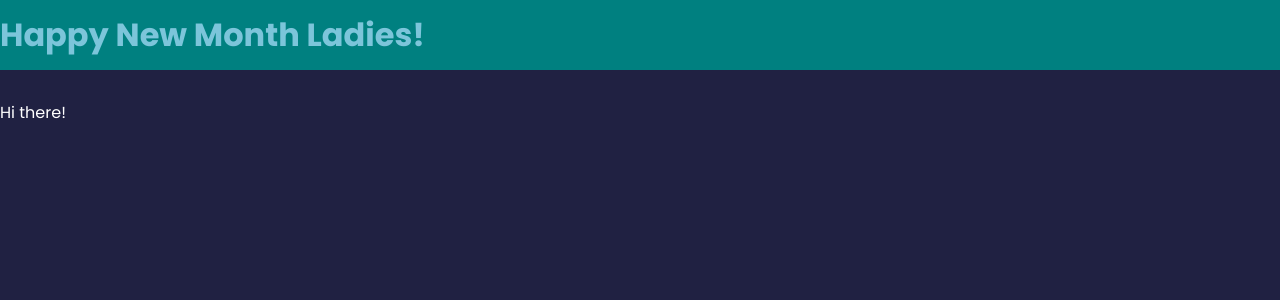
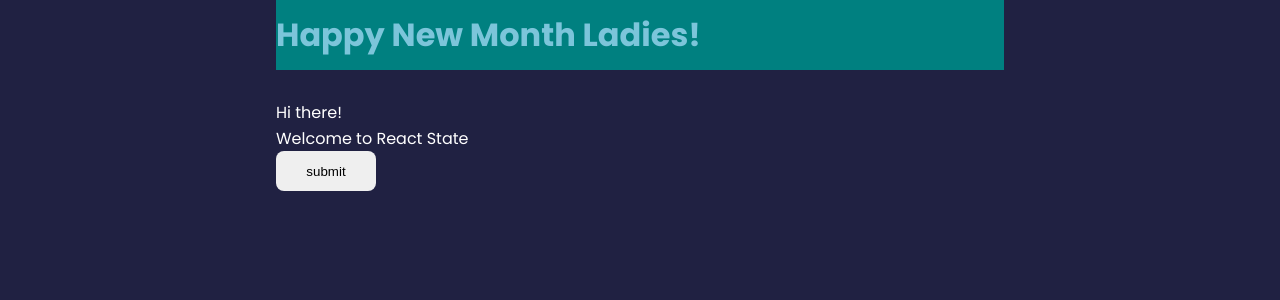
Before and after one commit to CodeLeom/react-introductory, a React (Create React App) app: page / in a window 1280 px wide. Shown: the top 300 px of the page. Built offline with nearby package versions, Linux system fonts and the light colour scheme.

Commit message:
updated the css

```diff
--- a/src/App.js
+++ b/src/App.js
@@ -1,14 +1,16 @@
 import Header from "./components/Header"
+import Example from "./components/Example"
 
 function App(){
 
     return (
-      <>
+      <div className="container">
         <Header />
             <div>
                 <p>Hi there!</p>
             </div>
-      </>
+        <Example />
+      </div>
     )
 }
 
--- a/src/components/Example.jsx
+++ b/src/components/Example.jsx
@@ -1,7 +1,7 @@
 import React, { Component } from 'react'
 import '../index.css'
 
-class example extends Component {
+class Example extends Component {
 
     constructor(props) {
       super(props)
@@ -31,4 +31,4 @@ class example extends Component {
   }
 }
 
-export default example
+export default Example
```
